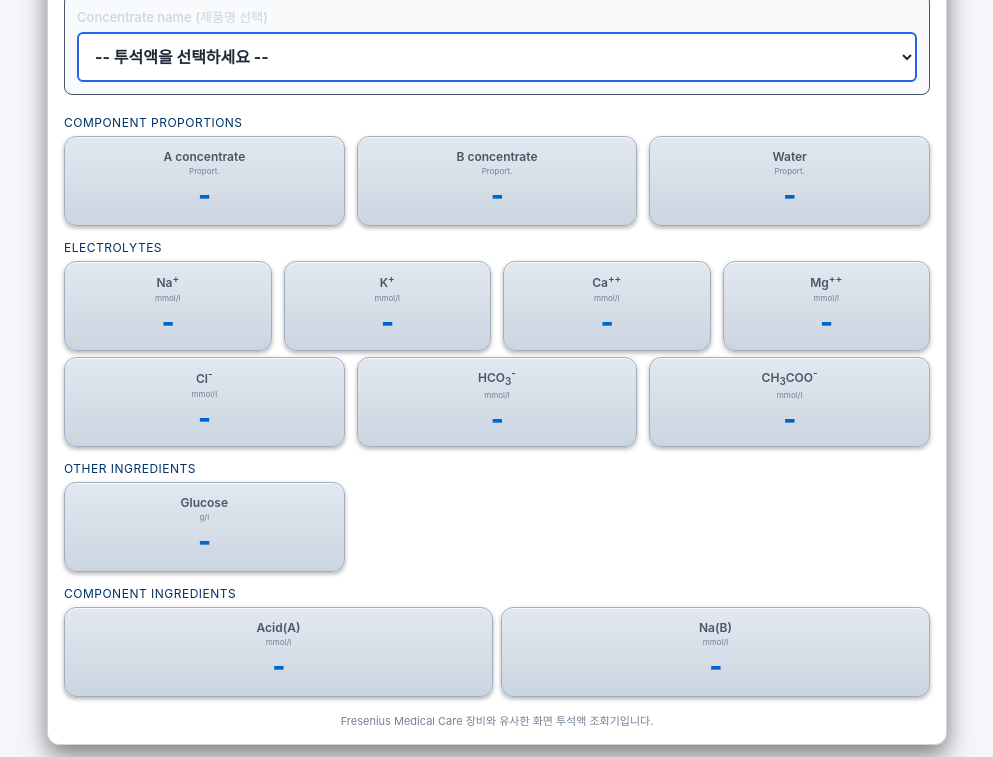
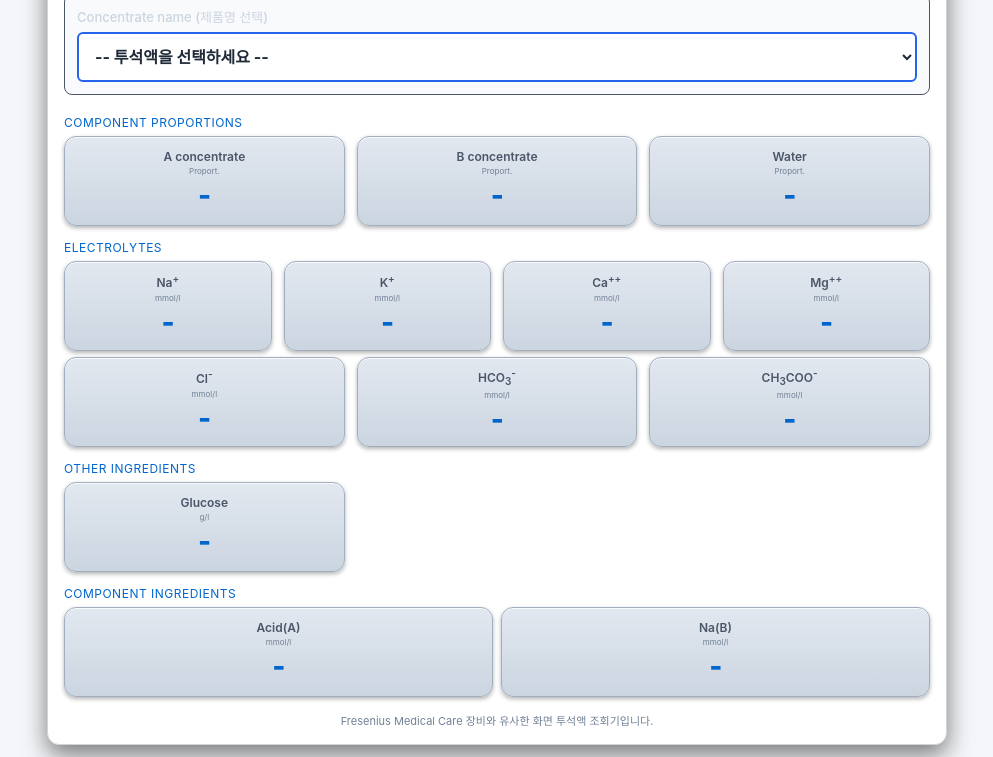
Before and after one commit to techCDM/fme-portal, a plain HTML site: page Define Concentrates search.html in a window 1280 px wide. Shown: the part 85-842 px from the top of the page, without its empty margins (143-1136 px from the left). Drawn offline with Linux system fonts and the light colour scheme.

Commit message:
Change section header color to #0066CC

```diff
--- a/Define Concentrates search.html
+++ b/Define Concentrates search.html
@@ -79,7 +79,7 @@
         /* Section Styling */
         .section-header {
             font-size: 12px;
-            color: #003366;
+            color: #0066CC;
             margin-top: 14px;
             margin-bottom: 6px;
             text-transform: uppercase;
```
